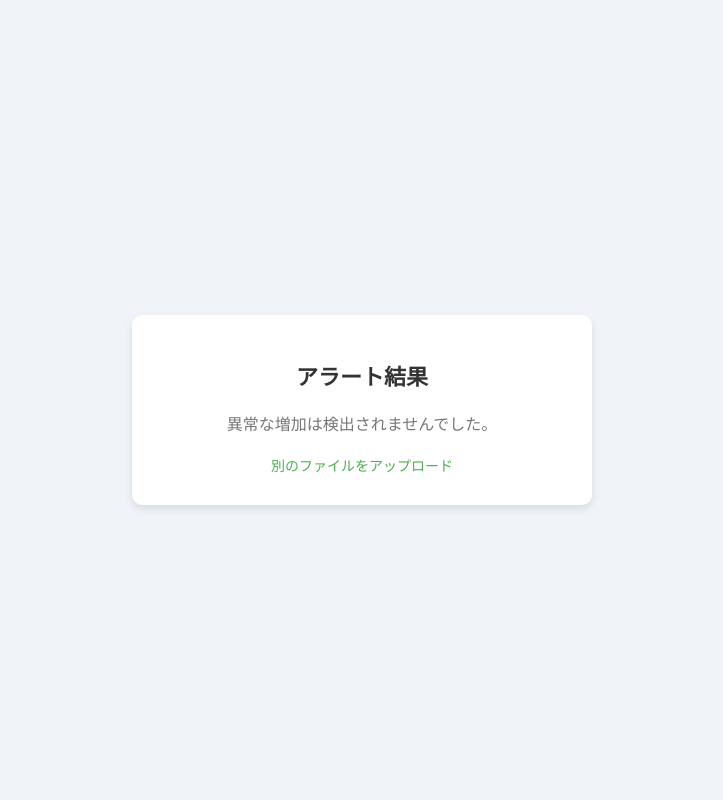
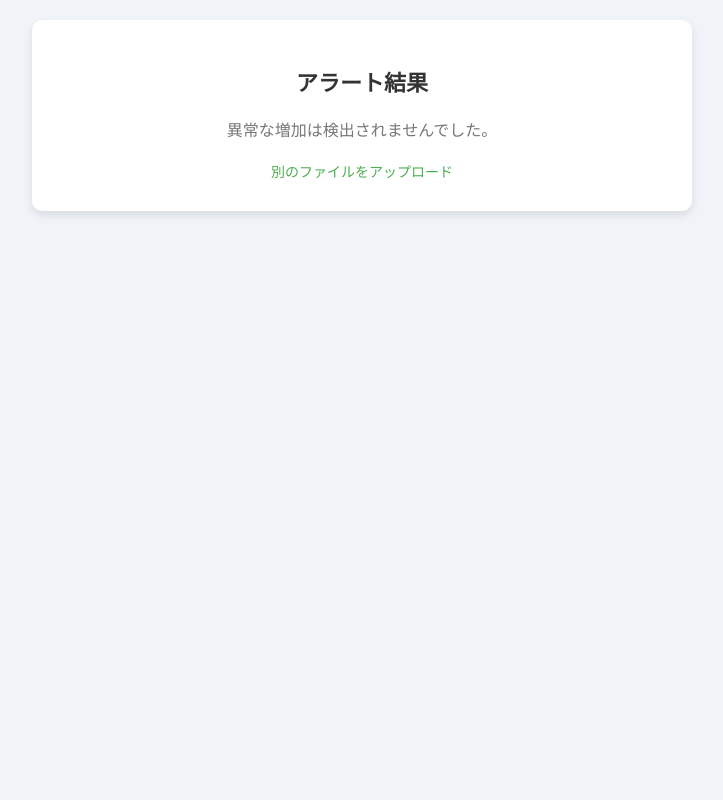
Before and after one commit to youichiokuda/bacteria_alert, a Flask app: template templates/results.html in a window 1280 px wide. Shown: the whole page, without its empty margins (278-1001 px from the left). Run offline with Flask 3, Linux system fonts and the light colour scheme; the template is opened without the code that fills it, so the values that code supplies are empty.

Commit message:
chatgpt comment9

```diff
--- a/templates/results.html
+++ b/templates/results.html
@@ -7,12 +7,13 @@
         body {
             font-family: Arial, sans-serif;
             background-color: #f0f4f8;
+            margin: 0;
+            padding: 0;
             display: flex;
             justify-content: center;
-            align-items: center;
-            height: 100vh;
-            margin: 0;
-            overflow-y: auto;
+            align-items: flex-start;  /* 画面上部から表示 */
+            min-height: 100vh;
+            overflow-y: auto;  /* 縦スクロールを許可 */
         }
         .results-container {
             background-color: #ffffff;
@@ -20,8 +21,8 @@
             margin-top: 20px;
             border-radius: 10px;
             box-shadow: 0px 4px 8px rgba(0, 0, 0, 0.1);
-            width: 400px;
-            max-width: 90%;
+            width: 90%;
+            max-width: 600px;
         }
         h1 {
             color: #333;
```
